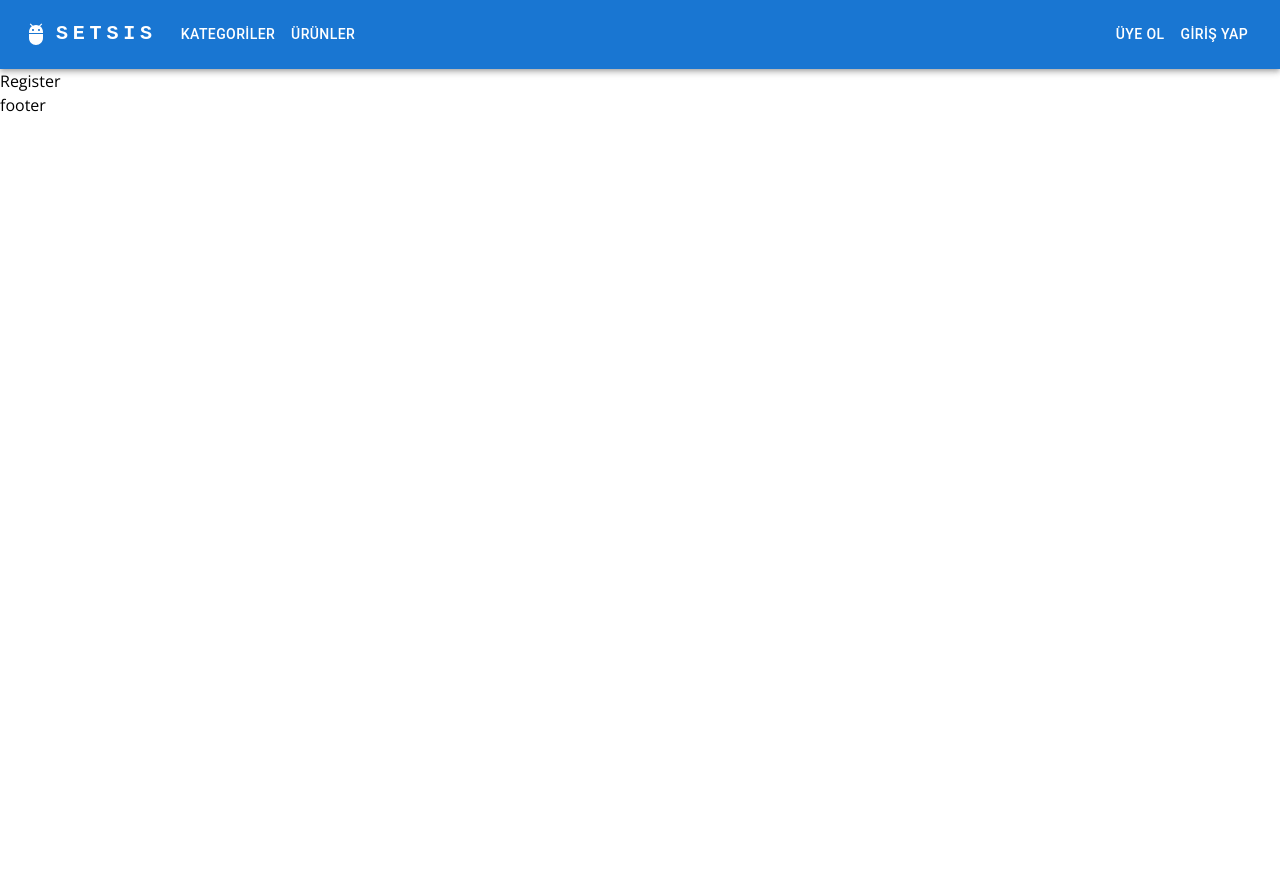
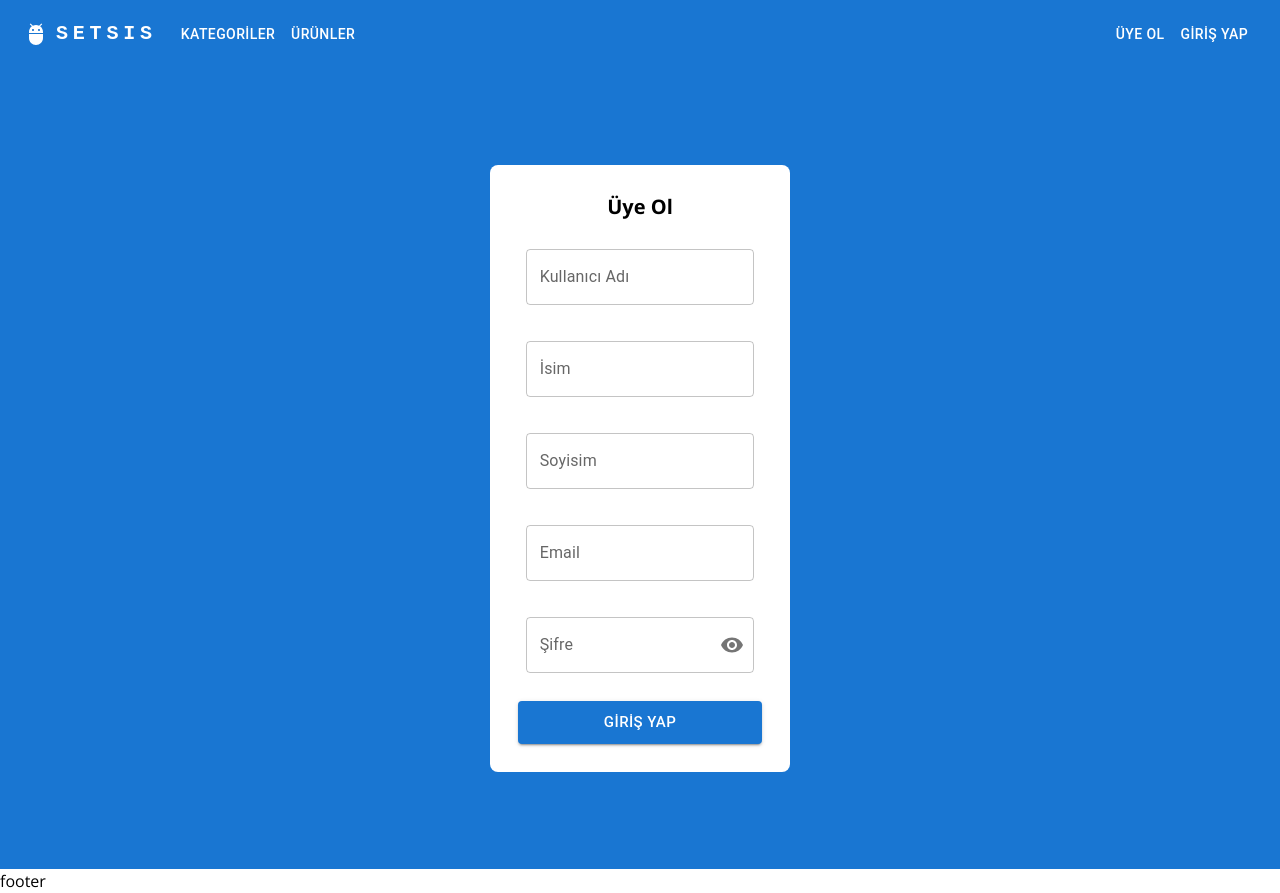
Before and after one commit to malikozturkk/setsis-case, a Next.js app: page /register in a window 1280 px wide. Before the commit the page ends 800 px from the top, so only its background shows below. Built offline with nearby package versions, Linux system fonts and the light colour scheme.

Commit message:
feat: add register page

```diff
--- a/src/pages/login.tsx
+++ b/src/pages/login.tsx
@@ -16,6 +16,7 @@ const Login = () => {
   const [showPassword, setShowPassword] = React.useState(false);
   const [loading, setLoading] = React.useState(false);
   const handleClickShowPassword = () => setShowPassword((show) => !show);
+  const url = process.env.NEXT_PUBLIC_SETSIS_API_URL;
 
   const handleMouseDownPassword = (
     event: React.MouseEvent<HTMLButtonElement>
@@ -47,7 +48,7 @@ const Login = () => {
       setLoading(true);
       try {
         setLoading(false);
-        return await API.post("http://lisans.setsis.com:1468/api/Auth/Login", {
+        return await API.post(`${url}/Auth/Login`, {
           usernameOrEmail: data.usernameOrEmail,
           password: data.password,
         });
--- a/src/pages/register.tsx
+++ b/src/pages/register.tsx
@@ -1,8 +1,3 @@
-import React from "react";
-import { useQuery } from "react-query";
-import { API } from "../services/index";
-
-const Register = () => {
 //server request
 // const AuthRegister = async () => {
 //   const response = await API.post("/api/v1/auth-register", {
@@ -26,10 +21,228 @@ const Register = () => {
 //   });
 // };
 //const { data, isLoading, isError } = useQuery("AuthRegister", AuthRegister);
+
+import React from "react";
+import { useForm, Controller } from "react-hook-form";
+import { API } from "../services/index";
+import {
+  TextField,
+  IconButton,
+  OutlinedInput,
+  InputLabel,
+  InputAdornment,
+  FormControl,
+} from "@mui/material/";
+import LoadingButton from "@mui/lab/LoadingButton";
+import { Visibility, VisibilityOff } from "@mui/icons-material";
+
+const Register = () => {
+  const [showPassword, setShowPassword] = React.useState(false);
+  const [loading, setLoading] = React.useState(false);
+  const handleClickShowPassword = () => setShowPassword((show) => !show);
+  const url = process.env.NEXT_PUBLIC_SETSIS_API_URL;
+
+  const handleMouseDownPassword = (
+    event: React.MouseEvent<HTMLButtonElement>
+  ) => {
+    event.preventDefault();
+  };
+  const formMethods = useForm({
+    defaultValues: {
+      username: "",
+      firstname: "",
+      password: "",
+      lastname: "",
+      email: "",
+    },
+  });
+
+  const errorText = (message: string) => {
     return (
-    <div>
-      <h1>Register</h1>
+      <div className="text-mui-red text-xs mt-1 font-semibold">{message}</div>
+    );
+  };
+
+  const {
+    control,
+    register,
+    handleSubmit,
+    formState: { errors },
+  } = formMethods;
+
+  const onSubmit = async (data: any) => {
+    setLoading(true);
+    try {
+      setLoading(false);
+      return await API.post(`${url}/User`, {
+        username: data.username,
+        firstname: data.firstname,
+        lastname: data.lastname,
+        email: data.email,
+        password: data.password,
+      });
+    } catch (error) {
+      setLoading(false);
+      console.log(error);
+    }
+  };
+
+  return (
+    <form onSubmit={handleSubmit(onSubmit)} className="bg-mui-blue">
+      <div className="flex flex-col items-center justify-center h-dvh">
+        <div className="flex flex-col items-center justify-center bg-white rounded-lg p-7 gap-5">
+          <h1 className="text-xl font-bold	">Üye Ol</h1>
+          <Controller
+            name="username"
+            control={control}
+            render={({ field }) => (
+              <FormControl sx={{ m: 1, width: "25ch" }} variant="outlined">
+                <TextField
+                  {...field}
+                  error={errors?.username ? true : false}
+                  color="success"
+                  {...register("username", {
+                    required: true,
+                    minLength: 4,
+                  })}
+                  id="outlined-basic"
+                  label="Kullanıcı Adı"
+                  variant="outlined"
+                />
+                {errors.username
+                  ? errors.username?.type === "required"
+                    ? errorText("Kullanıcı Adı Zorunlu")
+                    : errorText("Kullanıcı Adı Minimum 4 Karakter Olmalı")
+                  : null}
+              </FormControl>
+            )}
+          />
+          <Controller
+            name="firstname"
+            control={control}
+            render={({ field }) => (
+              <FormControl sx={{ m: 1, width: "25ch" }} variant="outlined">
+                <TextField
+                  {...field}
+                  error={errors?.firstname ? true : false}
+                  color="success"
+                  {...register("firstname", {
+                    required: true,
+                  })}
+                  id="outlined-basic"
+                  label="İsim"
+                  variant="outlined"
+                />
+                {errors.firstname && errorText("İsim Zorunlu")}
+              </FormControl>
+            )}
+          />
+          <Controller
+            name="lastname"
+            control={control}
+            render={({ field }) => (
+              <FormControl sx={{ m: 1, width: "25ch" }} variant="outlined">
+                <TextField
+                  {...field}
+                  error={errors?.lastname ? true : false}
+                  color="success"
+                  {...register("lastname", {
+                    required: true,
+                  })}
+                  id="outlined-basic"
+                  label="Soyisim"
+                  variant="outlined"
+                />
+                {errors.lastname && errorText("Soyisim Zorunlu")}
+              </FormControl>
+            )}
+          />
+          <Controller
+            name="email"
+            control={control}
+            render={({ field }) => (
+              <FormControl sx={{ m: 1, width: "25ch" }} variant="outlined">
+                <TextField
+                  {...field}
+                  error={errors?.email ? true : false}
+                  color="success"
+                  {...register("email", {
+                    required: true,
+                    pattern: {
+                      value: /\S+@\S+\.\S+/,
+                      message: "Email Formatı Doğru Değil",
+                    },
+                  })}
+                  id="outlined-basic"
+                  label="Email"
+                  variant="outlined"
+                />
+                {errors.email
+                  ? errors.email.type === "required"
+                    ? errorText("Email Zorunlu")
+                    : errorText("Email Formatı Doğru Değil")
+                  : null}
+              </FormControl>
+            )}
+          />
+          <Controller
+            name="password"
+            control={control}
+            render={({ field }) => (
+              <FormControl sx={{ m: 1, width: "25ch" }} variant="outlined">
+                <InputLabel
+                  error={errors.password ? true : false}
+                  color="success"
+                  htmlFor="outlined-adornment-password"
+                >
+                  Şifre
+                </InputLabel>
+                <OutlinedInput
+                  {...field}
+                  {...register("password", { required: true, minLength: 4 })}
+                  id="outlined-adornment-password"
+                  error={errors.password ? true : false}
+                  color="success"
+                  type={showPassword ? "text" : "password"}
+                  endAdornment={
+                    <InputAdornment position="end">
+                      <IconButton
+                        aria-label="toggle password visibility"
+                        onClick={handleClickShowPassword}
+                        onMouseDown={handleMouseDownPassword}
+                        edge="end"
+                      >
+                        {showPassword ? (
+                          <VisibilityOff color={errors.password && "error"} />
+                        ) : (
+                          <Visibility color={errors.password && "error"} />
+                        )}
+                      </IconButton>
+                    </InputAdornment>
+                  }
+                  label="Password"
+                />
+                {errors.password
+                  ? errors.password?.type === "required"
+                    ? errorText("Şifre Zorunlu")
+                    : errorText("Şifreniz Minimum 4 Karakter Olmalı")
+                  : null}
+              </FormControl>
+            )}
+          />
+          <LoadingButton
+            className="bg-mui-blue"
+            size="large"
+            type="submit"
+            loading={loading}
+            variant="contained"
+            fullWidth
+          >
+            Giriş Yap
+          </LoadingButton>
         </div>
+      </div>
+    </form>
   );
 };
 
```
Also changed, not shown: 2 other files (tests, documents, lock files or other folders). Lines whose indentation alone changed are shown as unchanged.
